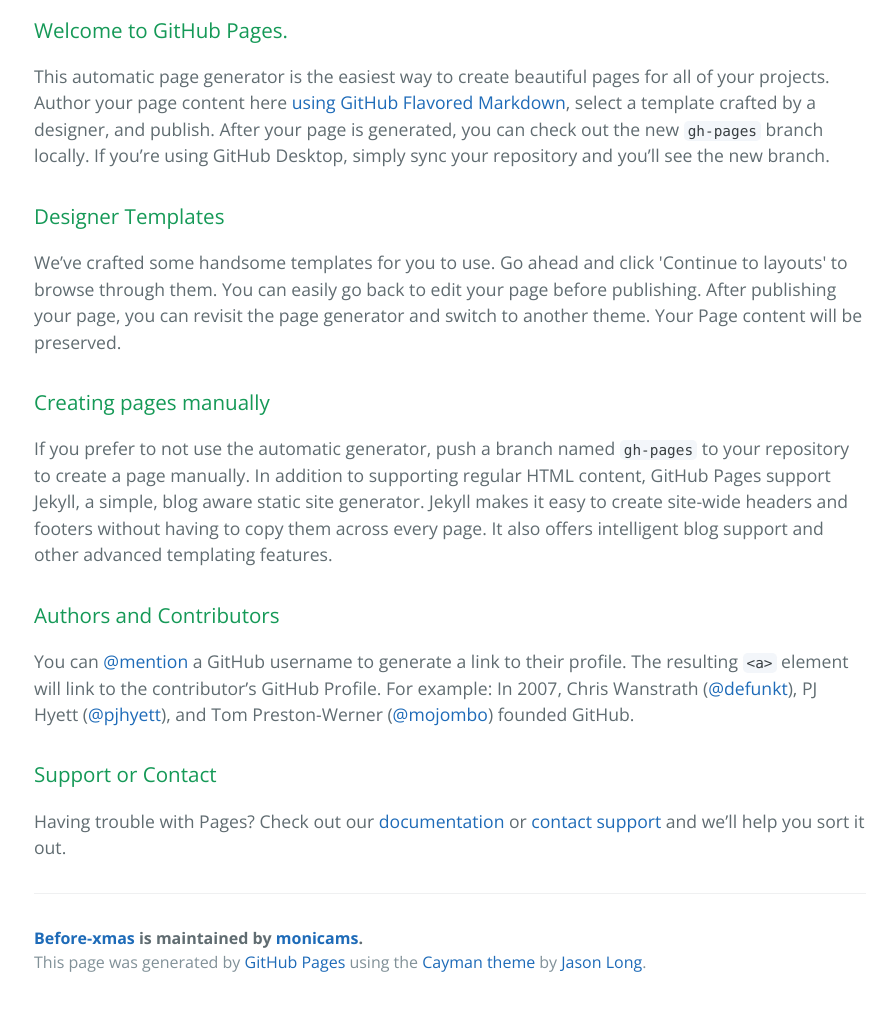
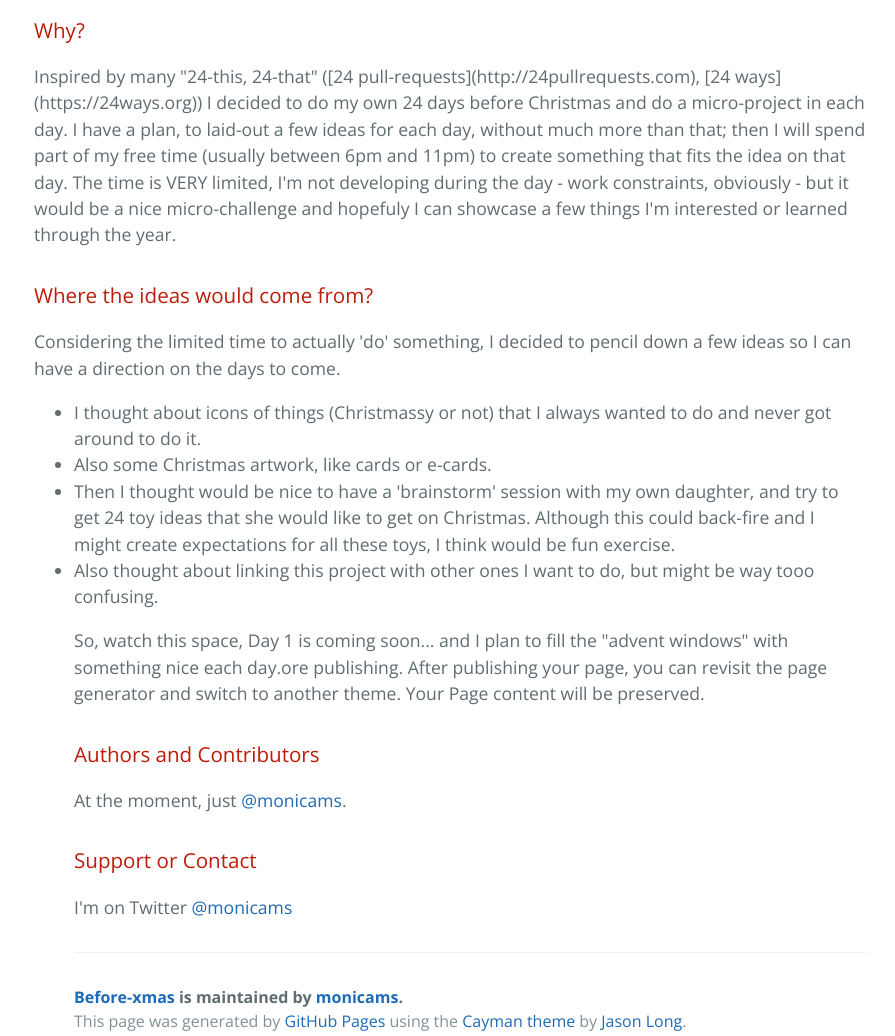
Before and after one commit to monicams/before-xmas, a plain HTML site: page index.html in a window 1280 px wide. Shown: the part 400-1436 px from the top of the page, without its empty margins (190-1085 px from the left). Before the commit the page ends 1406 px from the top, so only its background shows below. Drawn offline with nearby package versions, Linux system fonts and the light colour scheme.

Commit message:
adding my own text and style

```diff
--- a/index.html
+++ b/index.html
@@ -20,29 +20,39 @@
 
     <section class="main-content">
       <h3>
-<a id="welcome-to-github-pages" class="anchor" href="#welcome-to-github-pages" aria-hidden="true"><span class="octicon octicon-link"></span></a>Welcome to GitHub Pages.</h3>
+<a id="why" class="anchor" href="#why" aria-hidden="true"><span class="octicon octicon-link"></span></a>Why?</h3>
 
-<p>This automatic page generator is the easiest way to create beautiful pages for all of your projects. Author your page content here <a href="https://guides.github.com/features/mastering-markdown/">using GitHub Flavored Markdown</a>, select a template crafted by a designer, and publish. After your page is generated, you can check out the new <code>gh-pages</code> branch locally. If you’re using GitHub Desktop, simply sync your repository and you’ll see the new branch.</p>
+<p>Inspired by many "24-this, 24-that" ([24 pull-requests](http://24pullrequests.com), [24 ways](https://24ways.org)) I decided to do my own 24 days before Christmas and do a micro-project in each day.
+
+I have a plan, to laid-out a few ideas for each day, without much more than that; then I will spend part of my free time (usually between 6pm and 11pm) to create something that fits the idea on that day.
+
+The time is VERY limited, I'm not developing during the day - work constraints, obviously - but it would be a nice micro-challenge and hopefuly I can showcase a few things I'm interested or learned through the year.
+
+</p>
 
 <h3>
-<a id="designer-templates" class="anchor" href="#designer-templates" aria-hidden="true"><span class="octicon octicon-link"></span></a>Designer Templates</h3>
+<a id="ideas" class="anchor" href="#ideas" aria-hidden="true"><span class="octicon octicon-link"></span></a>Where the ideas would come from?</h3>
 
-<p>We’ve crafted some handsome templates for you to use. Go ahead and click 'Continue to layouts' to browse through them. You can easily go back to edit your page before publishing. After publishing your page, you can revisit the page generator and switch to another theme. Your Page content will be preserved.</p>
+<p>Considering the limited time to actually 'do' something, I decided to pencil down a few ideas so I can have a direction on the days to come.</p>
 
-<h3>
-<a id="creating-pages-manually" class="anchor" href="#creating-pages-manually" aria-hidden="true"><span class="octicon octicon-link"></span></a>Creating pages manually</h3>
+<ul>
+<li>I thought about icons of things (Christmassy or not) that I always wanted to do and never got around to do it.</li>
+<li>Also some Christmas artwork, like cards or e-cards.</li>
+<li>Then I thought would be nice to have a 'brainstorm' session with my own daughter, and try to get 24 toy ideas that she would like to get on Christmas. Although this could back-fire and I might create expectations for all these toys, I think would be fun exercise.</li>
+<li>Also thought about linking this project with other ones I want to do, but might be way tooo confusing.</li>
 
-<p>If you prefer to not use the automatic generator, push a branch named <code>gh-pages</code> to your repository to create a page manually. In addition to supporting regular HTML content, GitHub Pages support Jekyll, a simple, blog aware static site generator. Jekyll makes it easy to create site-wide headers and footers without having to copy them across every page. It also offers intelligent blog support and other advanced templating features.</p>
+<p>So, watch this space, Day 1 is coming soon... and I plan to fill the "advent windows" with something nice each day.ore publishing. After publishing your page, you can revisit the page generator and switch to another theme. Your Page content will be preserved.</p>
+
 
 <h3>
 <a id="authors-and-contributors" class="anchor" href="#authors-and-contributors" aria-hidden="true"><span class="octicon octicon-link"></span></a>Authors and Contributors</h3>
 
-<p>You can <a href="https://github.com/blog/821" class="user-mention">@mention</a> a GitHub username to generate a link to their profile. The resulting <code>&lt;a&gt;</code> element will link to the contributor’s GitHub Profile. For example: In 2007, Chris Wanstrath (<a href="https://github.com/defunkt" class="user-mention">@defunkt</a>), PJ Hyett (<a href="https://github.com/pjhyett" class="user-mention">@pjhyett</a>), and Tom Preston-Werner (<a href="https://github.com/mojombo" class="user-mention">@mojombo</a>) founded GitHub.</p>
+<p>At the moment, just  <a href="https://github.com/monicams" class="user-mention">@monicams</a>.</p>
 
 <h3>
 <a id="support-or-contact" class="anchor" href="#support-or-contact" aria-hidden="true"><span class="octicon octicon-link"></span></a>Support or Contact</h3>
 
-<p>Having trouble with Pages? Check out our <a href="https://help.github.com/pages">documentation</a> or <a href="https://github.com/contact">contact support</a> and we’ll help you sort it out.</p>
+<p>I'm on Twitter <a href="http://twitter.com/monicams" target="_blank">@monicams</a></p>
 
       <footer class="site-footer">
         <span class="site-footer-owner"><a href="https://github.com/monicams/before-xmas">Before-xmas</a> is maintained by <a href="https://github.com/monicams">monicams</a>.</span>
--- a/stylesheets/stylesheet.css
+++ b/stylesheets/stylesheet.css
@@ -57,7 +57,7 @@ a {
   color: #fff;
   text-align: center;
   background-color: #159957;
-  background-image: linear-gradient(120deg, #155799, #159957); }
+  background-image: linear-gradient(120deg, #2F70D2, #BD1C09); }
 
 @media screen and (min-width: 64em) {
   .page-header {
@@ -112,7 +112,7 @@ a {
   margin-top: 2rem;
   margin-bottom: 1rem;
   font-weight: normal;
-  color: #159957; }
+  color: #BD1C09; }
 .main-content p {
   margin-bottom: 1em; }
 .main-content code {
```
